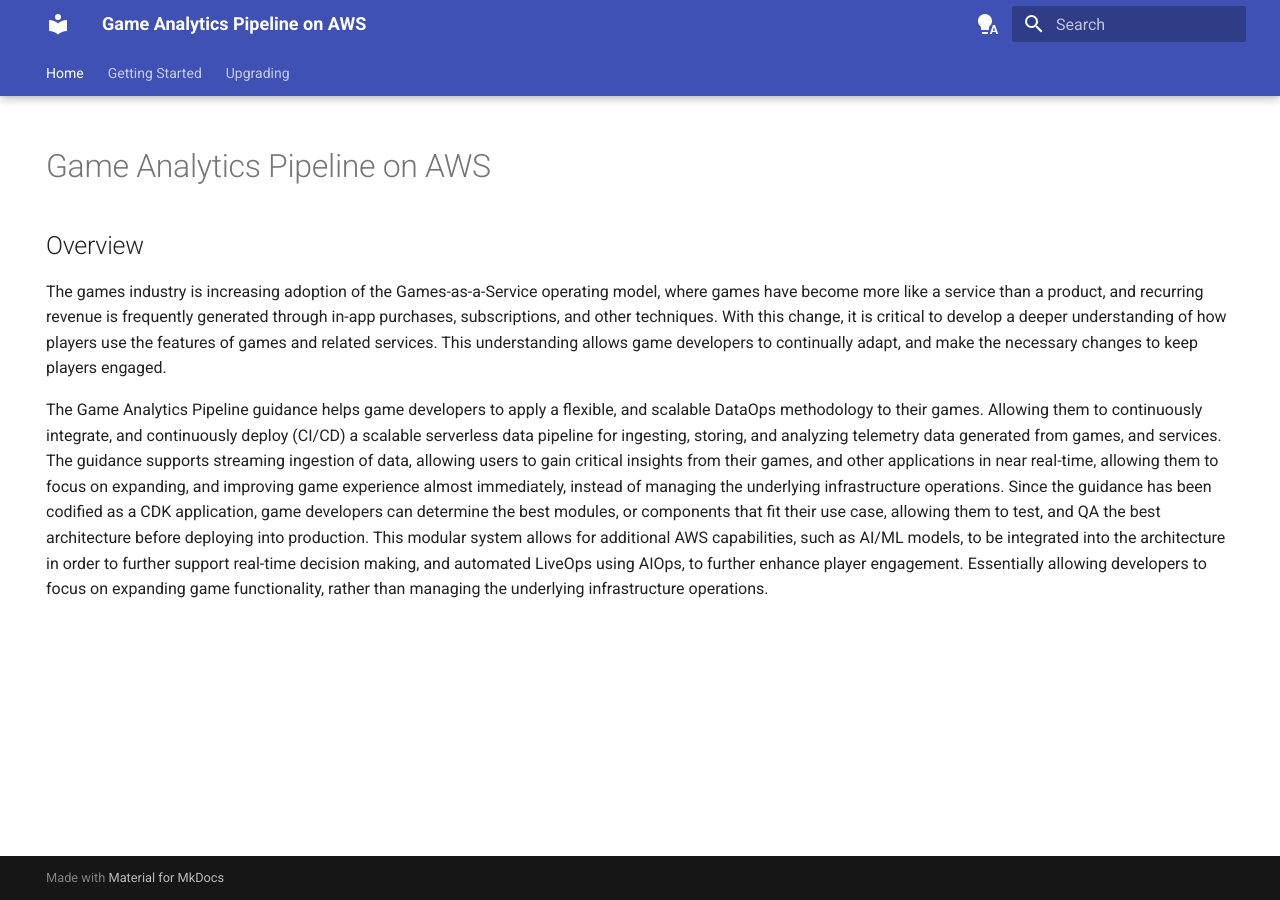
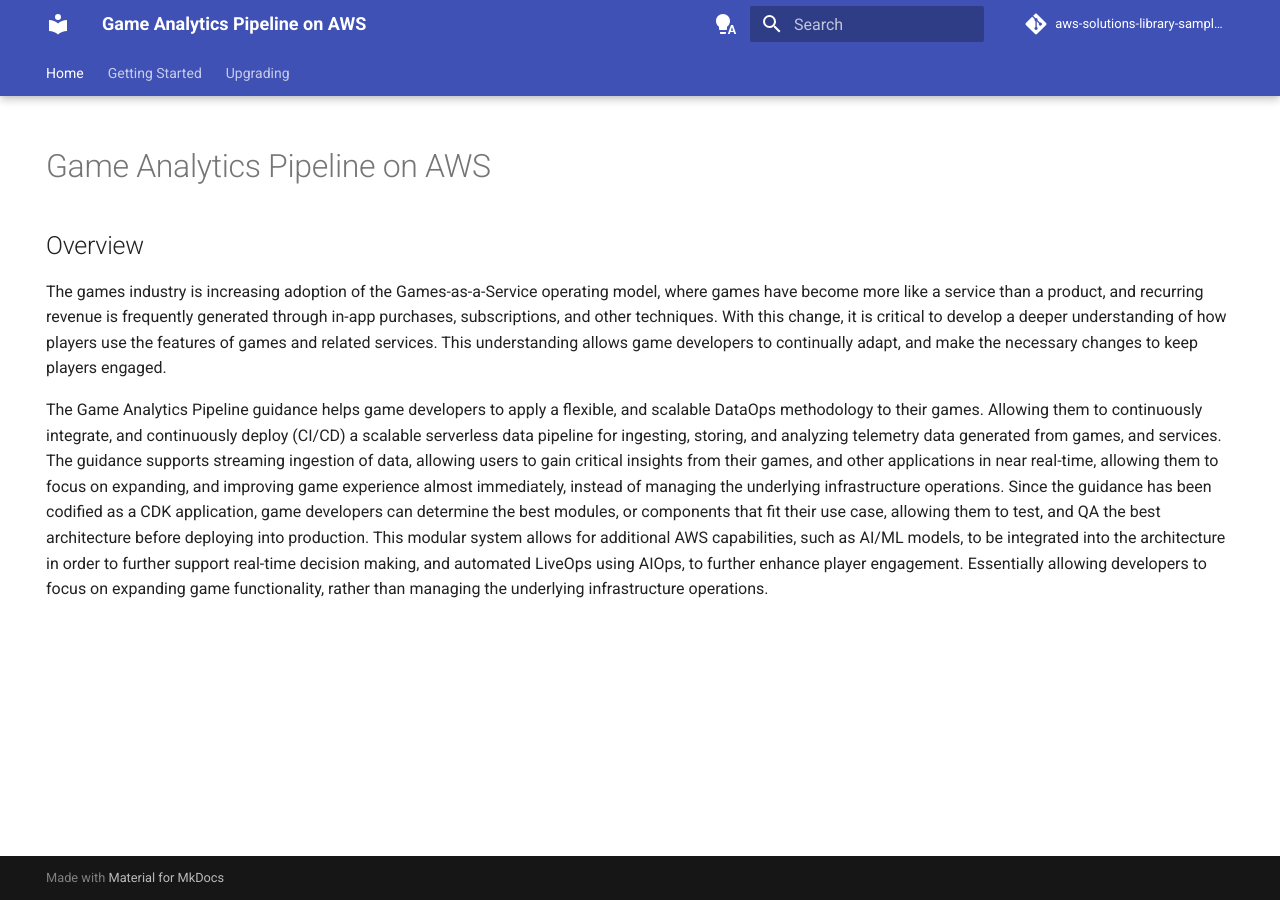
Before and after one commit to NathanCYee/guidance-for-game-analytics-pipeline-on-aws, an MkDocs documentation site: the page built from docs/index.md, in a window 1280 px wide. Built offline with MkDocs 1.6.1 and Material for MkDocs 9.7.7, drawn with Linux system fonts in a browser that asks for light colours; comment, search, counter and statistics services are not loaded.

Commit message:
updated mkdocs config to show git repo

```diff
--- a/mkdocs.yml
+++ b/mkdocs.yml
@@ -1,6 +1,9 @@
 site_name: Game Analytics Pipeline on AWS
 site_description: Game Analytics Pipeline on AWS
 site_author: Amazon Web Services
+repo_url: https://github.com/aws-solutions-library-samples/guidance-for-game-analytics-pipeline-on-aws
+repo_name: aws-solutions-library-samples/guidance-for-game-analytics-pipeline-on-aws
+
 theme:
   name: material
   palette:
@@ -37,3 +40,4 @@
     - Upgrading from Kinesis Data Analytics to Managed Apache Flink: upgrading/flink-migration.md
 plugins:
   - search
+  - offline
```
